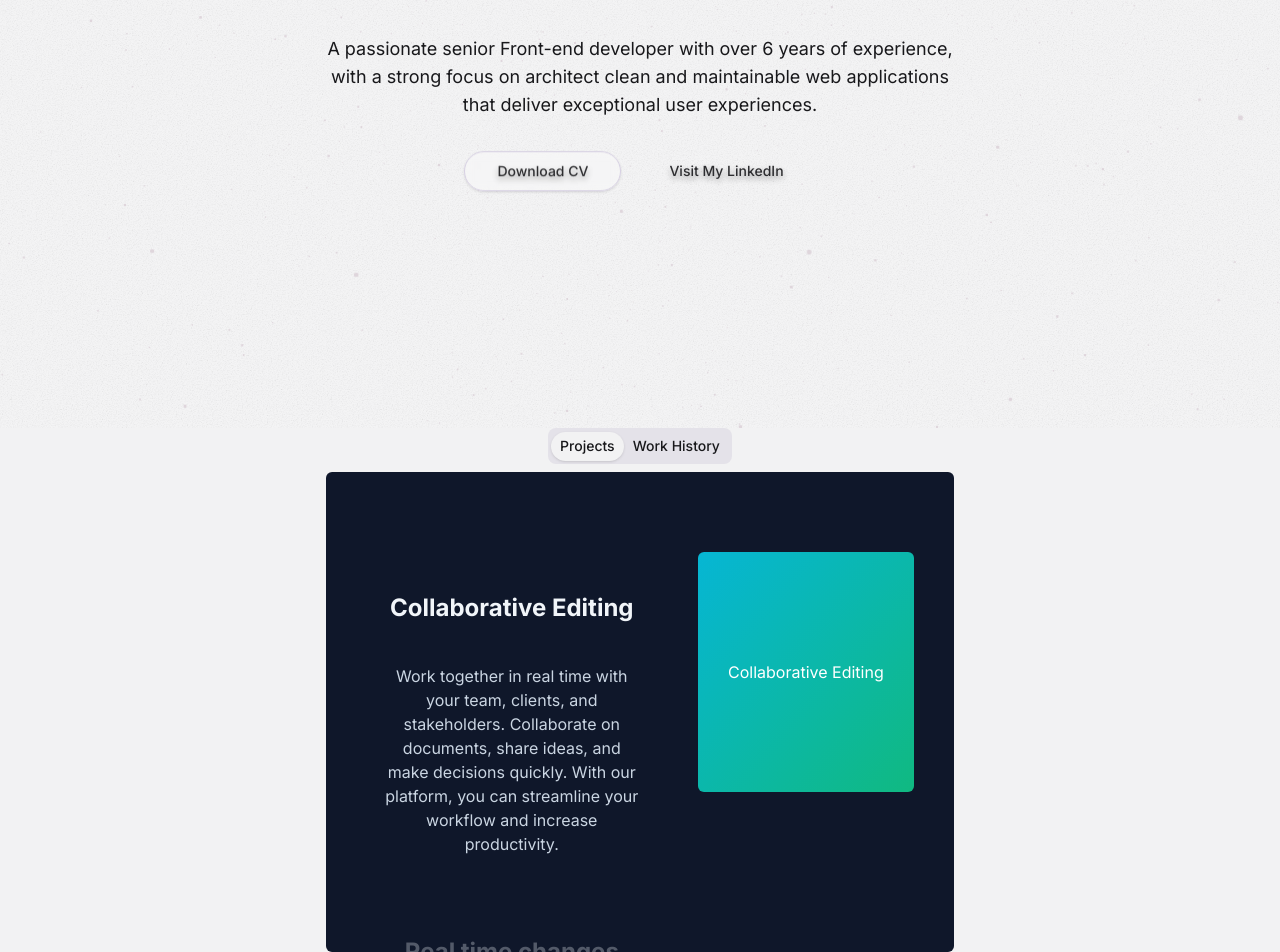
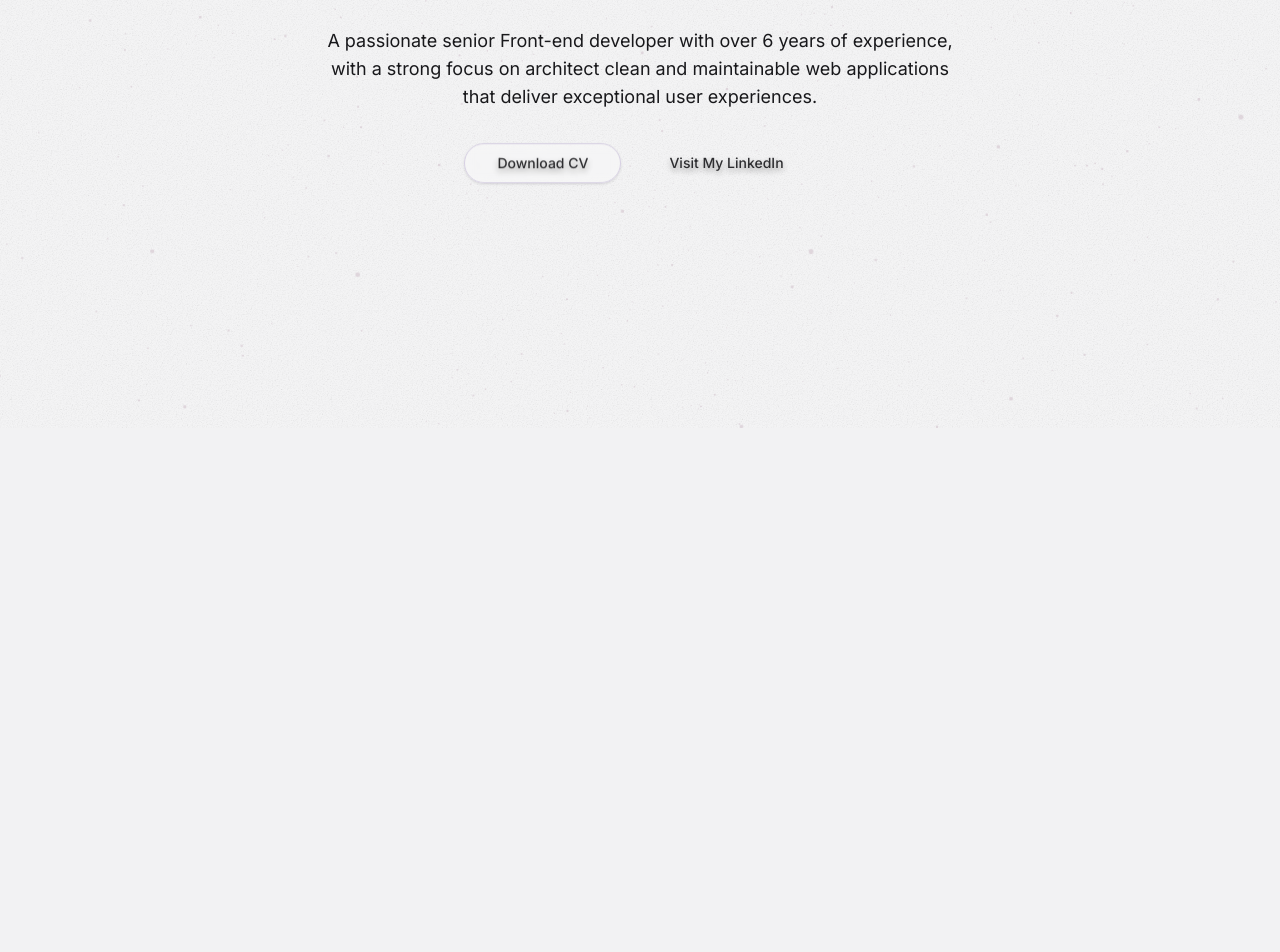
Before and after one commit to JD154/jblanco-portfolio, a React (Vite) app: page / in a window 1280 px wide. Shown: the part 372-1324 px from the top of the page. After the commit the page ends 800 px from the top, so only its background shows below. Built offline with nearby package versions, Linux system fonts and the light colour scheme.

Commit message:
refactor: remove unused mouseDownHandler and clean up commented code in CustomCursor and HomePage

```diff
--- a/src/components/general/CustomCursor/index.tsx
+++ b/src/components/general/CustomCursor/index.tsx
@@ -59,12 +59,12 @@ export const CustomCursor = () => {
       };
       const mouseEnterHandler = () => animateCursor('cursorEnter');
       const mouseLeaveHandler = () => animateCursor('cursorLeave');
-      const mouseDownHandler = () => {
+      /*       const mouseDownHandler = () => {
         // Prevent mouse click animation if a touch event was recently used
         if (Date.now() - lastTouchTime.current < 500) return;
         animateCursor('cursorClick');
         setTimeout(() => animateCursor('cursorEnter'), 120);
-      };
+      }; */
       // Touch support: show a ripple at the touch position
       const touchStartHandler = (e: TouchEvent) => {
         lastTouchTime.current = Date.now();
@@ -80,14 +80,12 @@ export const CustomCursor = () => {
       window.addEventListener('mousemove', mouseMoveHandler);
       root.addEventListener('mouseenter', mouseEnterHandler);
       root.addEventListener('mouseleave', mouseLeaveHandler);
-      window.addEventListener('mousedown', mouseDownHandler);
       window.addEventListener('touchstart', touchStartHandler);
 
       return () => {
         window.removeEventListener('mousemove', mouseMoveHandler);
         root.removeEventListener('mouseenter', mouseEnterHandler);
         root.removeEventListener('mouseleave', mouseLeaveHandler);
-        window.removeEventListener('mousedown', mouseDownHandler);
         window.removeEventListener('touchstart', touchStartHandler);
       };
     }
--- a/src/pages/home/components/HeaderSection.tsx
+++ b/src/pages/home/components/HeaderSection.tsx
@@ -22,7 +22,7 @@ export const HeaderSection = () => {
       <AnimatedParagraph
         lines={paragraphLines}
         visibleLines={visibleLines}
-        className="dark:text-neutral-300 mt-4 mb-8 text-lg text-center relative z-10"
+        className="dark:text-neutral-300 mb-8 text-lg text-center relative z-10"
       />
 
       <div className={`flex gap-4 transition-opacity duration-700 ${showButtons ? 'opacity-100' : 'opacity-0'}`}>
--- a/src/pages/home/index.tsx
+++ b/src/pages/home/index.tsx
@@ -1,14 +1,15 @@
 import { StarsBackground } from '@/components/layout/StarsBackground';
 import { FC } from 'react';
 import { HeaderSection } from './components/HeaderSection';
-import { ProjectsSection } from './components/ProjectsSection';
-
+/* import { ProjectsSection } from './components/ProjectsSection';
+ */
 export const HomePage: FC = () => {
   return (
     <div>
       <StarsBackground />
       <HeaderSection />
-      <ProjectsSection />
+      {/*       <ProjectsSection />
+       */}{' '}
     </div>
   );
 };
```
